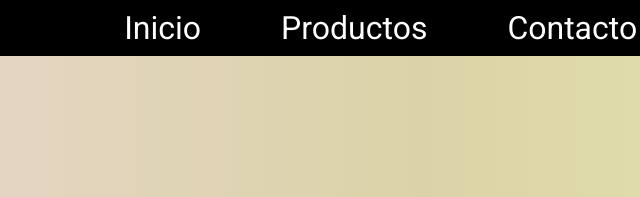
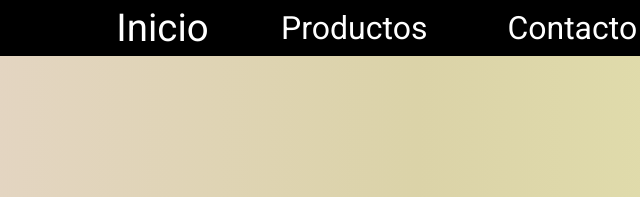
Before and after one commit to Smoothless/desarrolloweb-lucianocanovas, a plain HTML site: page entrega04.html/index.html in a window 1280 px wide. In both pictures the pointer is over the link "Inicio". Shown: the top 197 px of the page, 29-669 px from the left. Drawn offline with Linux system fonts and the light colour scheme.

Commit message:
Update styles.css

```diff
--- a/entrega04.html/styles.css
+++ b/entrega04.html/styles.css
@@ -35,6 +35,11 @@ header {
     font-size: 2em;
     animation-name: mouse-sobre;
     animation-duration: 1s;
+}
+
+.navegacion a:hover {
+    transform: scale(120%);
+    transition: .2s ease;
 }
 
 .navegacion ul {
```
